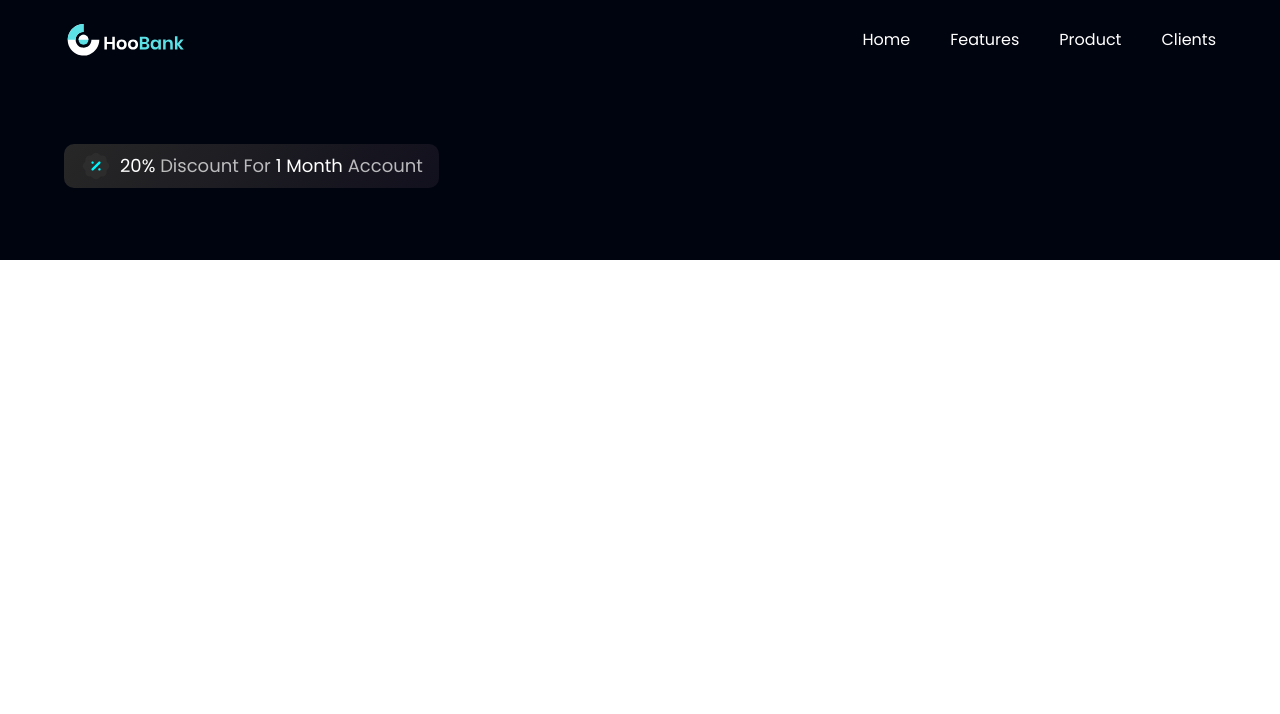
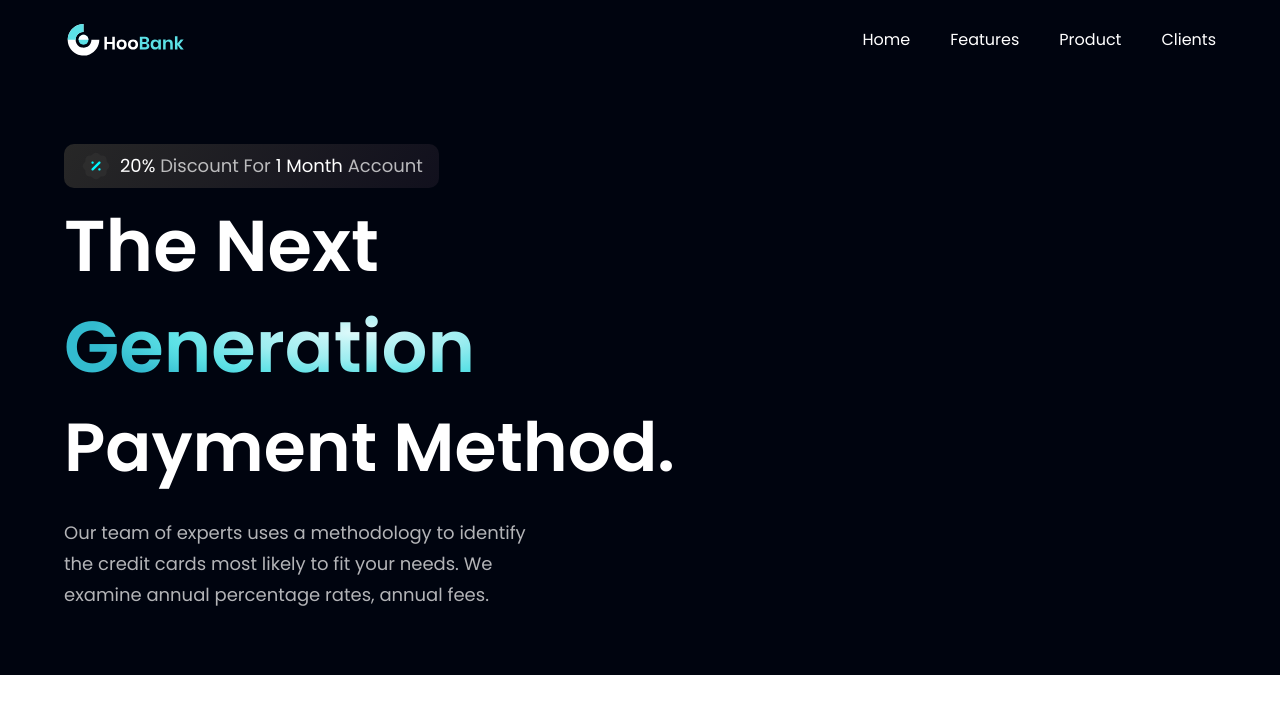
Before and after one commit to HadIhab/responsive_webapp_reactjs, a React (Vite) app: page / in a window 1280 px wide. Shown: the top 714 px of the page. Built offline with nearby package versions, Linux system fonts and the light colour scheme.

Commit message:
Adding headers and paragraph

```diff
--- a/src/components/Hero.jsx
+++ b/src/components/Hero.jsx
@@ -12,6 +12,22 @@
             <span className="text-white">1 Month</span> Account
           </p>
         </div>
+
+        <div className="flex flex-row justify-between items-center w-full">
+          <h1 className="flex-1 font-poppins font-semibold ss:text-[72px] text-[52px] text-white ss:leading-[100.8px] leading-[75px]">
+            The Next <br className="sm:block hidden" />{" "}
+            <span className="text-gradient">Generation</span>{" "}
+          </h1>
+        </div>
+
+        <h1 className="font-poppins font-semibold ss:text-[68px] text-[52px] text-white ss:leading-[100.8px] leading-[75px] w-full">
+          Payment Method.
+        </h1>
+        <p className={`${styles.paragraph} max-w-[470px] mt-5`}>
+          Our team of experts uses a methodology to identify the credit cards
+          most likely to fit your needs. We examine annual percentage rates,
+          annual fees.
+        </p>
       </div>
     </section>
   );
```
